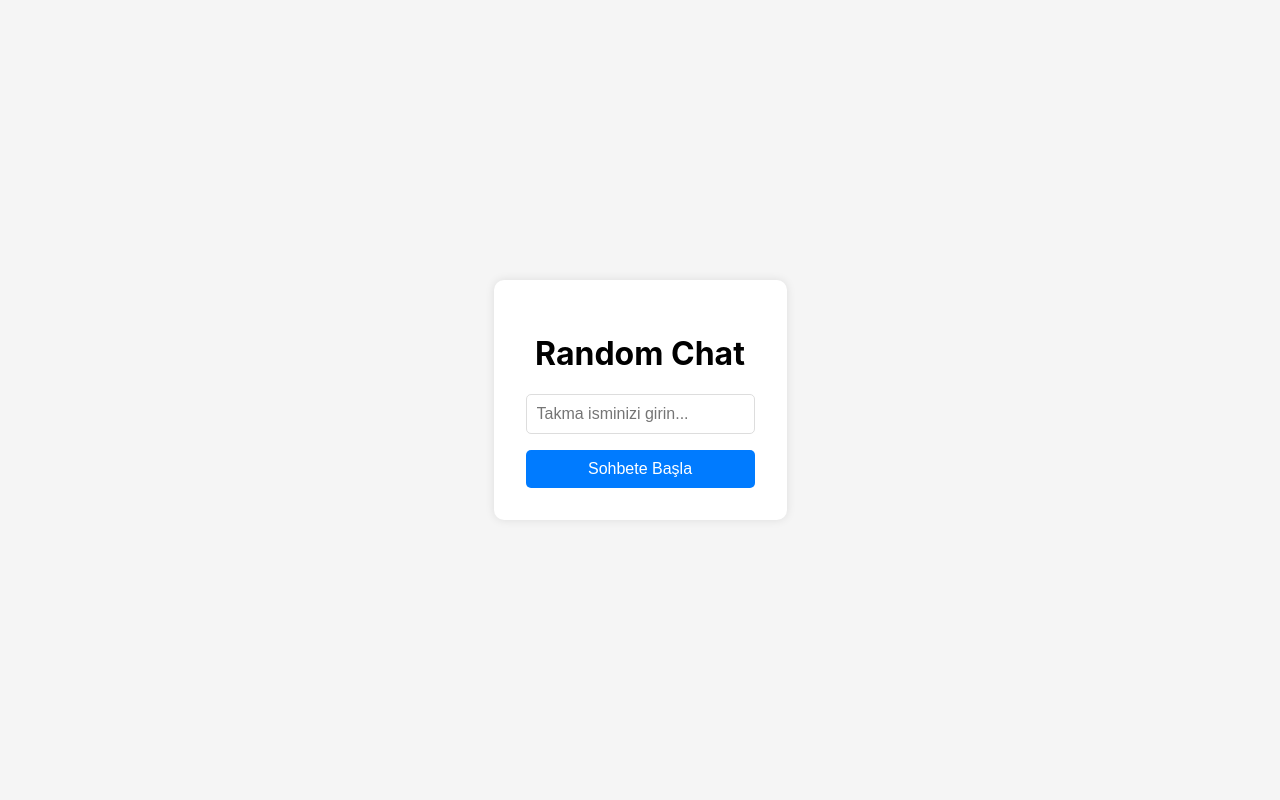
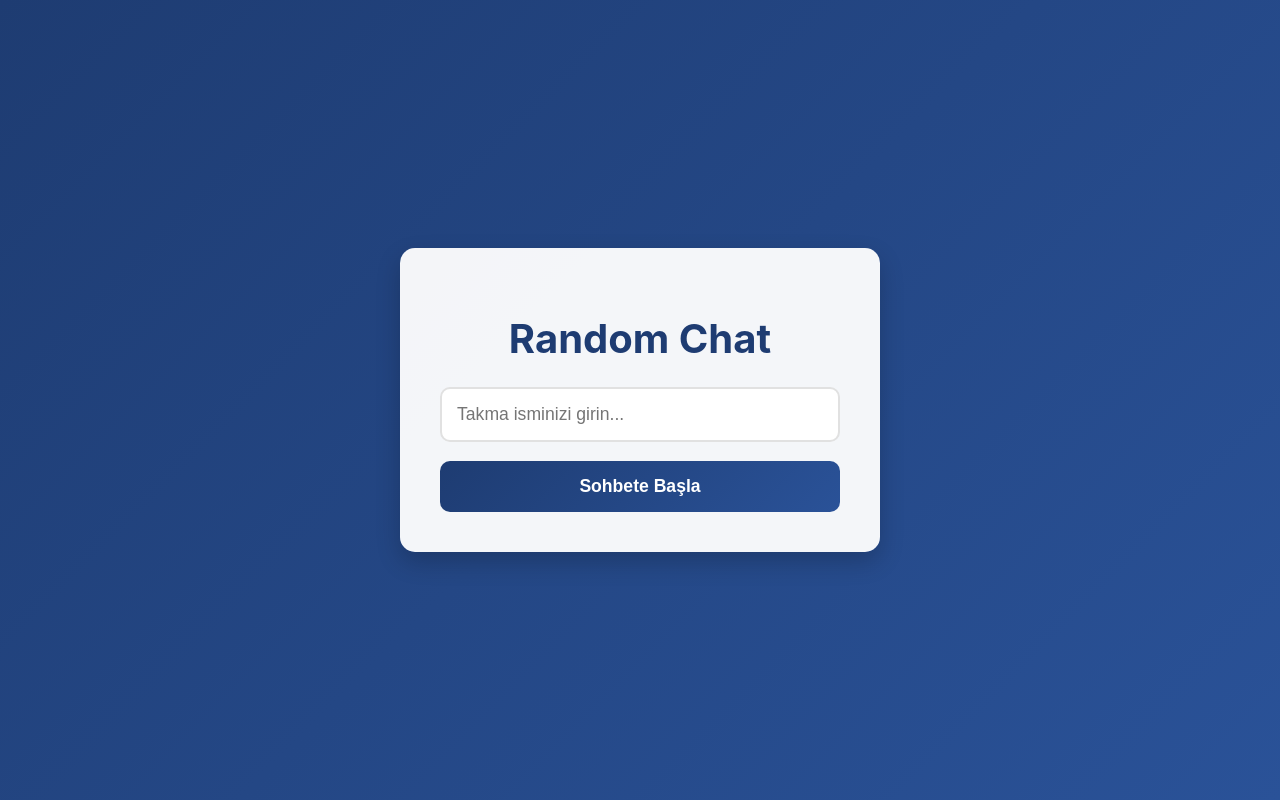
Before and after one commit to bykgz/chat-uygulamasi, a React (Create React App) app: page / in a window 1280 px wide. Built offline with nearby package versions, Linux system fonts and the light colour scheme.

Commit message:
versiyon8

```diff
--- a/src/App.css
+++ b/src/App.css
@@ -1,16 +1,17 @@
 .App {
-  height: 100vh;
-  width: 100vw;
+  min-height: 100vh;
+  width: 100%;
   display: flex;
-  background-color: #f5f5f5;
+  background: linear-gradient(135deg, #1e3c72, #2a5298);
 }
 
 .chat-container {
   width: 100%;
-  max-width: 100vw;
   height: 100vh;
+  height: -webkit-fill-available;
   display: flex;
   flex-direction: column;
+  background-color: #f8f9fa;
 }
 
 .chat-header {
@@ -46,11 +47,34 @@
   display: flex;
   flex-direction: column;
   gap: 10px;
+  -webkit-overflow-scrolling: touch;
+}
+
+.no-messages {
+  text-align: center;
+  color: #6c757d;
+  margin: auto;
+  padding: 20px;
+  background: rgba(0, 0, 0, 0.03);
+  border-radius: 10px;
+  font-size: 0.9rem;
 }
 
 .message {
   max-width: 70%;
   padding: 10px;
+  animation: messageSlide 0.3s ease;
+}
+
+@keyframes messageSlide {
+  from {
+    opacity: 0;
+    transform: translateY(10px);
+  }
+  to {
+    opacity: 1;
+    transform: translateY(0);
+  }
 }
 
 .message-info {
@@ -114,9 +138,11 @@
   border: 1px solid #ddd;
   border-radius: 5px;
   font-size: 16px;
-  min-height: 40px;
-  max-height: 40px;
+  height: 40px;
   resize: none;
+  -webkit-appearance: none;
+  -moz-appearance: none;
+  appearance: none;
 }
 
 .message-input button {
@@ -129,35 +155,67 @@
 }
 
 .login-container {
-  background-color: white;
-  padding: 2rem;
-  border-radius: 10px;
-  box-shadow: 0 0 10px rgba(0, 0, 0, 0.1);
+  background-color: rgba(255, 255, 255, 0.95);
+  padding: 2.5rem;
+  border-radius: 15px;
+  box-shadow: 0 10px 25px rgba(0, 0, 0, 0.2);
   text-align: center;
   margin: auto;
+  width: 90%;
+  max-width: 400px;
+  animation: fadeIn 0.5s ease;
+}
+
+.login-container h1 {
+  color: #1e3c72;
+  margin-bottom: 1.5rem;
+  font-size: 2.5rem;
 }
 
 .login-container form {
   display: flex;
   flex-direction: column;
-  gap: 1rem;
+  gap: 1.2rem;
 }
 
 .login-container input {
-  padding: 10px;
-  border: 1px solid #ddd;
-  border-radius: 5px;
-  font-size: 1rem;
+  padding: 15px;
+  border: 2px solid #e1e1e1;
+  border-radius: 10px;
+  font-size: 1.1rem;
+  transition: border-color 0.3s ease;
+}
+
+.login-container input:focus {
+  border-color: #1e3c72;
+  outline: none;
 }
 
 .login-container button {
-  padding: 10px;
-  background-color: #007bff;
+  padding: 15px;
+  background: linear-gradient(135deg, #1e3c72, #2a5298);
   color: white;
   border: none;
-  border-radius: 5px;
+  border-radius: 10px;
   cursor: pointer;
-  font-size: 1rem;
+  font-size: 1.1rem;
+  font-weight: 600;
+  transition: transform 0.2s ease;
+}
+
+.login-container button:hover {
+  transform: translateY(-2px);
+}
+
+@keyframes fadeIn {
+  from {
+    opacity: 0;
+    transform: translateY(20px);
+  }
+  to {
+    opacity: 1;
+    transform: translateY(0);
+  }
 }
 
 .matching-container {
@@ -283,11 +341,24 @@
     left: 0;
     right: 0;
     background: white;
-    padding: 10px;
+    padding: 8px;
     box-shadow: 0 -2px 10px rgba(0, 0, 0, 0.1);
+    z-index: 1000;
+  }
+
+  .message-input input {
+    height: 36px;
+    padding: 8px;
+    font-size: 16px;
+  }
+
+  .message-input button {
+    padding: 8px 16px;
+    min-width: 80px;
   }
 
   .messages-container {
-    padding-bottom: 70px;
+    padding-bottom: 60px;
+    margin-bottom: env(safe-area-inset-bottom);
   }
 }
```
